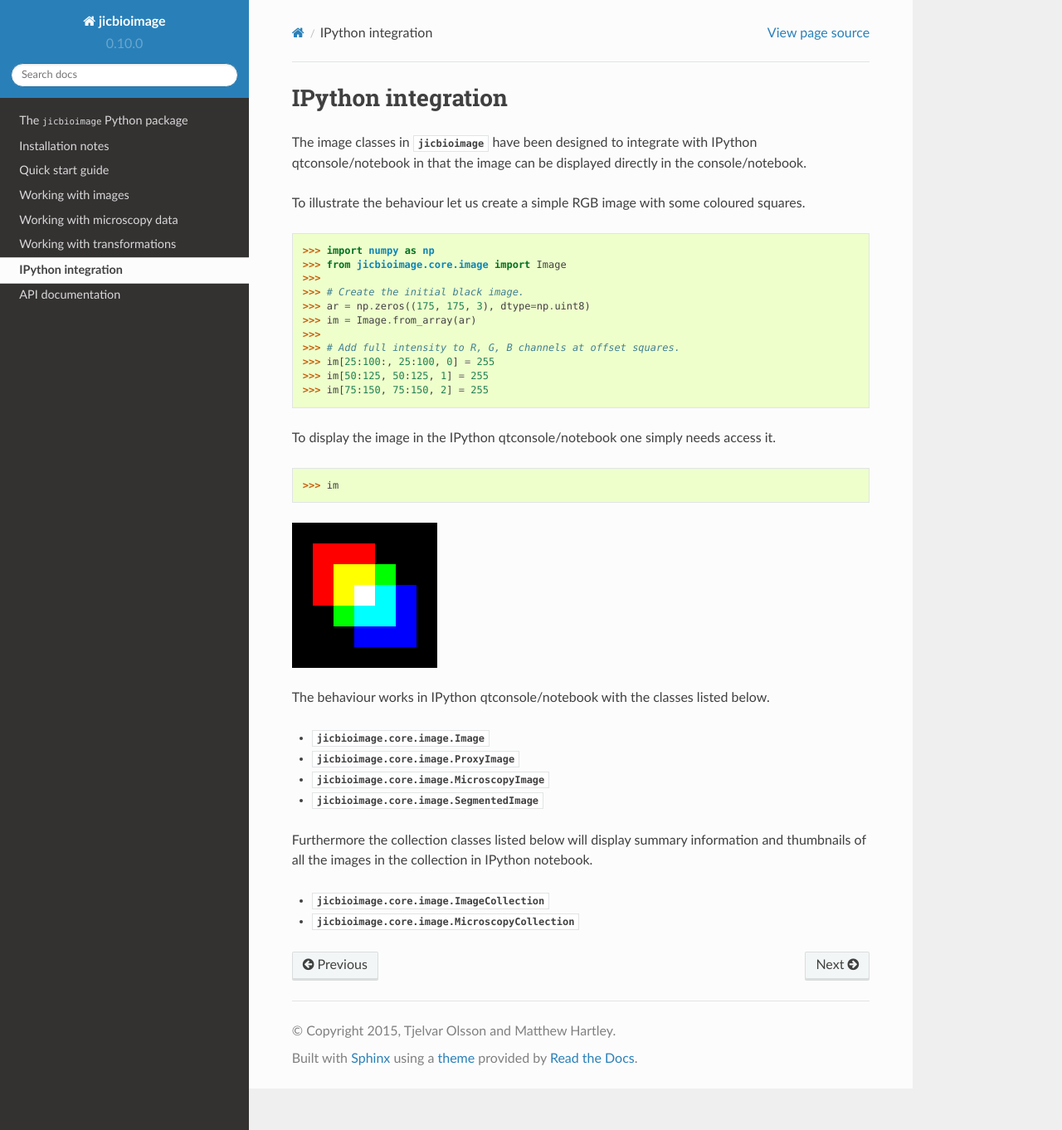
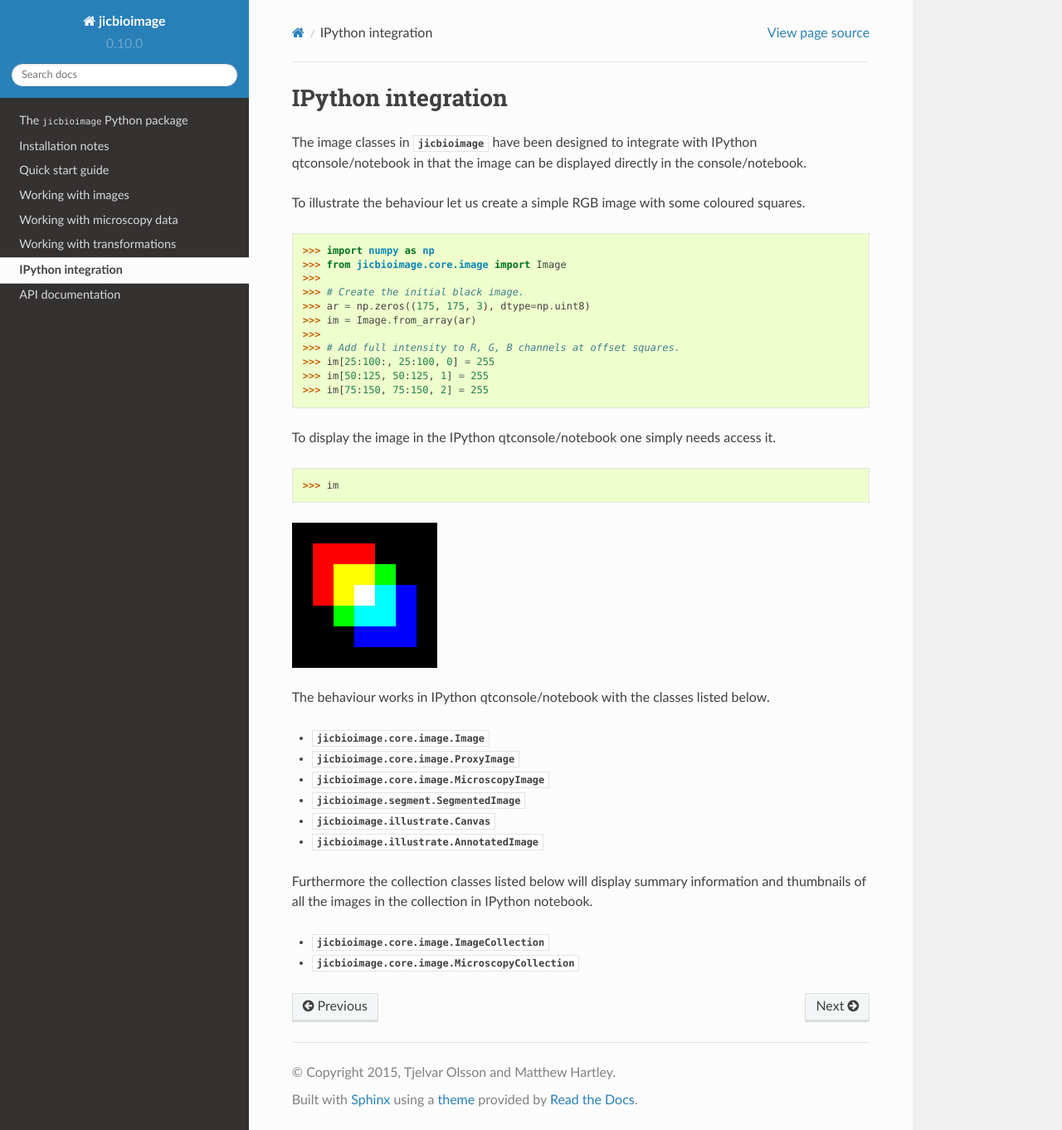
Before and after one commit to JIC-CSB/jicbioimage, a Sphinx documentation site: the page built from docs/source/ipython_integration.rst, in a window 1280 px wide and 1362 px high. Shown: the whole window at 83% size. Built offline with Sphinx 7.4.7 and the Read the Docs theme 2.0.0, drawn with Linux system fonts in a browser that asks for light colours.

Commit message:
Updated hyperlinks

```diff
--- a/docs/source/api.rst
+++ b/docs/source/api.rst
@@ -3,7 +3,6 @@ API documentation
 
 - :mod:`jicbioimage.core.image`
 - :mod:`jicbioimage.core.io`
-- :mod:`jicbioimage.core.region`
 - :mod:`jicbioimage.core.transform`
 - :mod:`jicbioimage.core.util.array`
 - :mod:`jicbioimage.transform`
--- a/docs/source/ipython_integration.rst
+++ b/docs/source/ipython_integration.rst
@@ -38,7 +38,9 @@ below.
 - :class:`jicbioimage.core.image.Image`
 - :class:`jicbioimage.core.image.ProxyImage`
 - :class:`jicbioimage.core.image.MicroscopyImage`
-- :class:`jicbioimage.core.image.SegmentedImage`
+- :class:`jicbioimage.segment.SegmentedImage`
+- :class:`jicbioimage.illustrate.Canvas`
+- :class:`jicbioimage.illustrate.AnnotatedImage`
 
 Furthermore the collection classes listed below will display summary
 information and thumbnails of all the images in the collection in IPython
--- a/docs/source/quickstart.rst
+++ b/docs/source/quickstart.rst
@@ -55,8 +55,8 @@ Let us segment the thresholded image into connected components.
    :alt: Coins segmented.
 
 The :func:`jicbioimage.segment.connected_components` function returns an instance of
-the :class:`jicbioimage.core.image.SegmentedImage` class, which provides access to
-segmented regions of interest as :class:`jicbioimage.core.region.Region` instances.
+the :class:`jicbioimage.segment.SegmentedImage` class, which provides access to
+segmented regions of interest as :class:`jicbioimage.segment.Region` instances.
 
 Finally, let us write a couple of functions to create an augmented reality image.
 
--- a/docs/source/working_with_images.rst
+++ b/docs/source/working_with_images.rst
@@ -65,7 +65,7 @@ When creating an array in this fashion it's history is empty.
     []
 
 To assign a creation event to the image history one can use the
-:func:`jicbioimage.core.image.Image.from_array` class method.
+:meth:`jicbioimage.core.image.Image.from_array` class method.
 
 .. code-block:: python
 
@@ -90,7 +90,7 @@ from the file ``images/rgb_squares.png``.
     >>> import os.path
     >>> fpath = os.path.join("source", fpath)
 
-This can be achieved using the :func:`jicbioimage.core.image.Image.from_file` class
+This can be achieved using the :meth:`jicbioimage.core.image.Image.from_file` class
 method.
 
 .. code-block:: python
--- a/docs/source/working_with_transformations.rst
+++ b/docs/source/working_with_transformations.rst
@@ -31,7 +31,7 @@ Creating a custom transform
 ---------------------------
 
 Suppose that we wanted to create a transformation to invert our image. We can
-achieve this by importing the :func:`jicimagelib.transform.transformation`
+achieve this by importing the :func:`jicbioimage.core.transform.transformation`
 decorator.
 
 .. code-block:: python
```
Also changed, not shown: other parts of docs/source/working_with_transformations.rst (+2 -2 lines).
